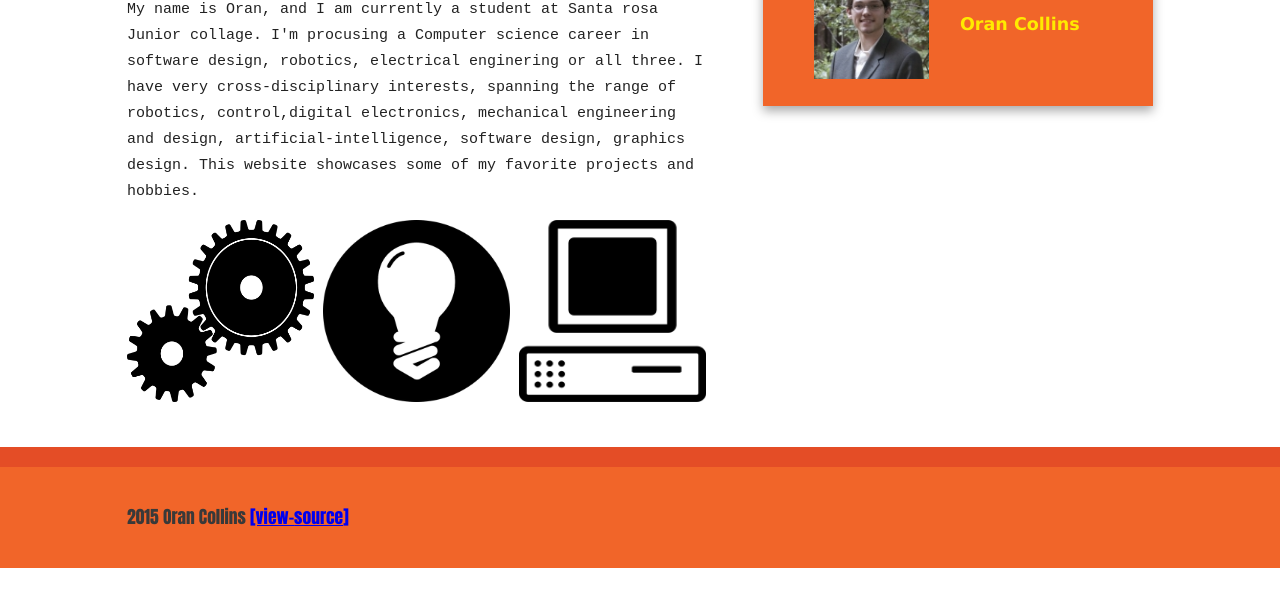
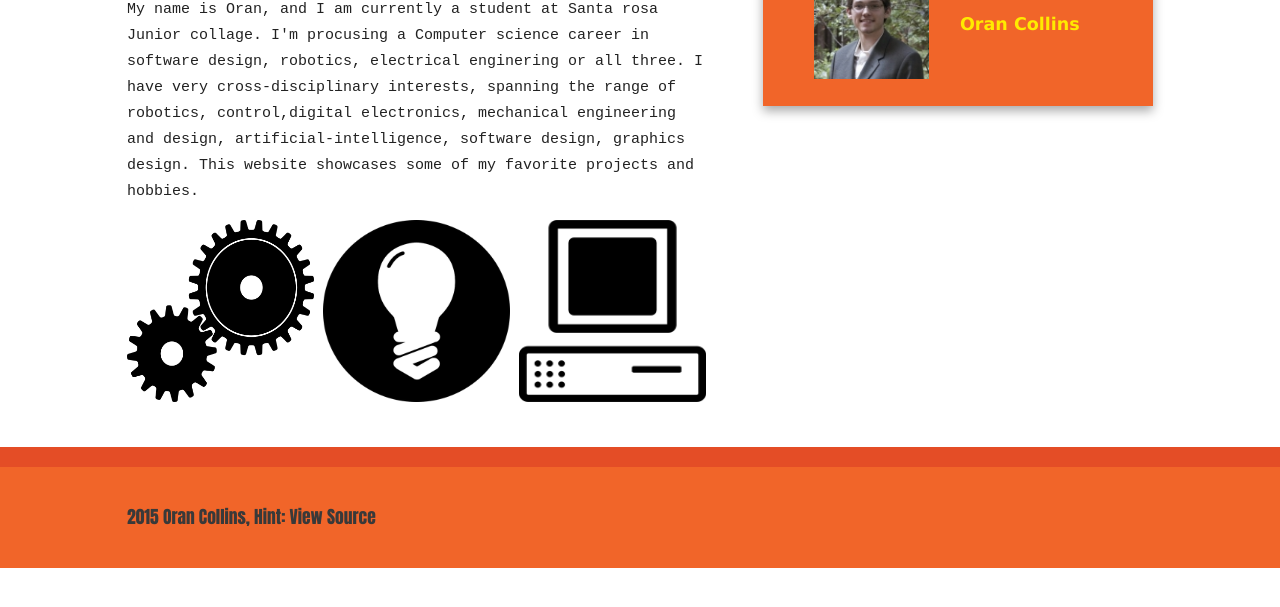
Before and after one commit to Pastyguy/tessellation, a plain HTML site: page index.html in a window 1280 px wide. Shown: the part 193-800 px from the top of the page. Drawn offline with nearby package versions, Linux system fonts and the light colour scheme.

Commit message:
fixed broken "view source link" added hint view source text

```diff
--- a/index.html
+++ b/index.html
@@ -85,7 +85,7 @@
         </div>
         <div class="footer-container">
             <footer class="wrapper">
-                <h3 style="color: rgb(57, 57, 57);">2015 Oran Collins <a href="view-source:https://googledrive.com/host/0B7uvEVRPvYyEb09LdFpieTFjM1k/">[view-<b>source</b>]</a></h3>
+                <h3 style="color: rgb(57, 57, 57);">2015 Oran Collins, 		Hint:<b> View Source</b>		</h3>
             </footer>
         </div>
 
```
